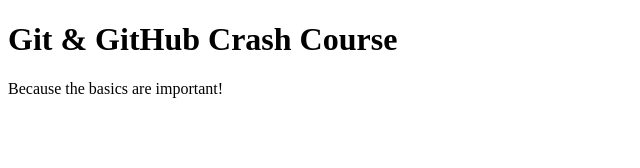
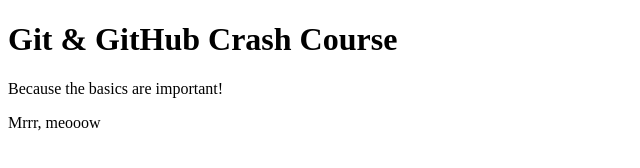
Before and after one commit to ArinaAnderson/github-brushup, a plain HTML site: page index.html in a window 1280 px wide. Shown: the full height of the page, 0-640 px from the left. Drawn offline with Linux system fonts and the light colour scheme.

Commit message:
add more text content to index.js

```diff
--- a/index.html
+++ b/index.html
@@ -9,5 +9,6 @@
   <body>
     <h1>Git & GitHub Crash Course</h1>
     <p>Because the basics are important!</p>
+    <p>Mrrr, meooow</p>
   </body>
 </html>
```
